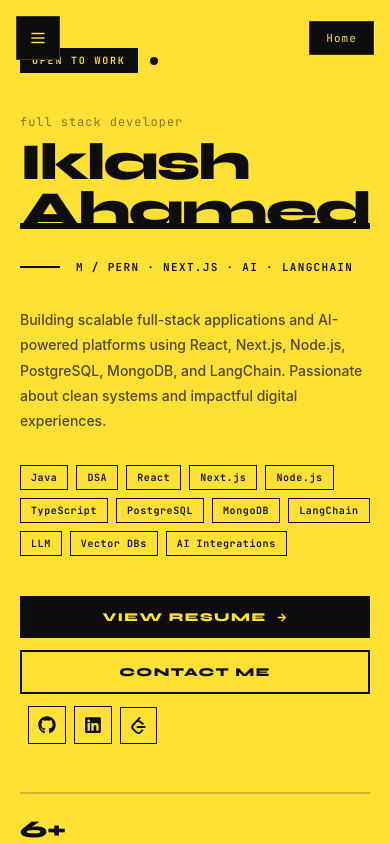
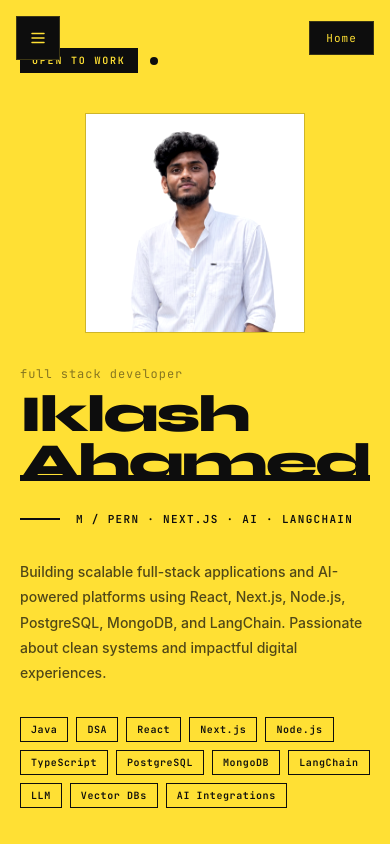
Before and after one commit to Ahamedin/iklashPortfolio, a Next.js app: page /home in a window 390 px wide. Shown: the top 844 px of the page. Built offline with nearby package versions, Linux system fonts and the light colour scheme.

Commit message:
fix vercel deployment

```diff
--- a/app/home/page.tsx
+++ b/app/home/page.tsx
@@ -64,6 +64,21 @@ export default function HomePage() {
                 <span className="animate-ping absolute inline-flex h-full w-full rounded-full" style={{ background: BLACK, opacity: 0.4 }} />
                 <span className="relative inline-flex rounded-full h-2 w-2" style={{ background: BLACK }} />
               </span>
+            </div>
+
+            {/* Mobile photo */}
+            <div className="lg:hidden mb-8" style={fade("0.04s")}>
+              <div className="mx-auto relative w-[min(72vw,220px)] aspect-square border border-black/15 bg-black/5">
+                <Image
+                  src="/iklash1.PNG"
+                  alt="Iklash Ahamed — Full Stack Developer"
+                  fill
+                  priority
+                  className="object-cover"
+                  style={{ filter: "contrast(1.05) saturate(0.85)" }}
+                  sizes="(max-width: 768px) 72vw, 220px"
+                />
+              </div>
             </div>
 
             {/* Name */}
```
